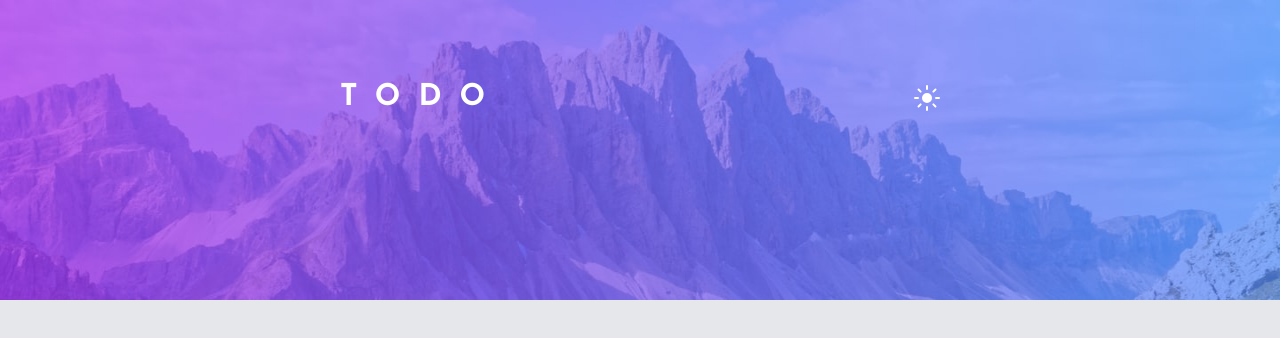
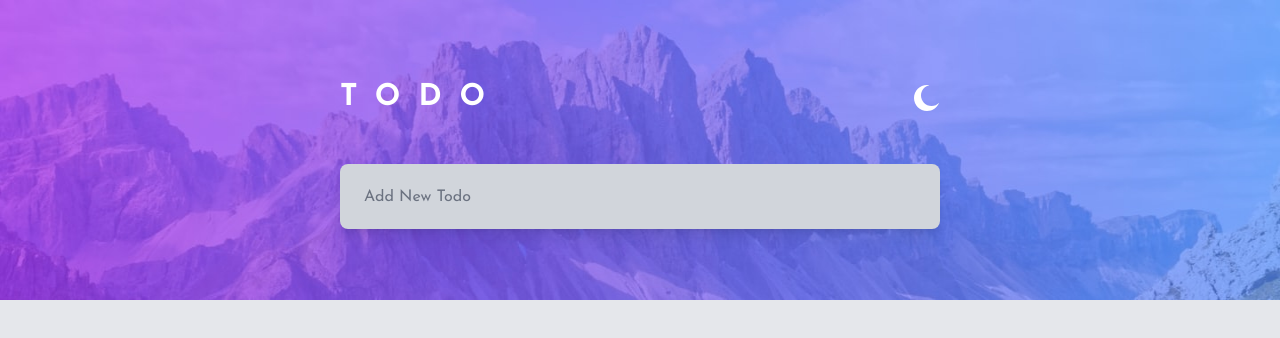
Before and after one commit to akpan-daniel/todo-app, a Vue app: page / in a window 1280 px wide. Shown: the top 338 px of the page. Built offline with nearby package versions, Linux system fonts and the light colour scheme.

Commit message:
add: todo input; edit: change dark prop in page-header to data; fix: theme icon

```diff
--- a/package.json
+++ b/package.json
@@ -10,6 +10,7 @@
   },
   "dependencies": {
     "@vueuse/core": "^9.9.0",
+    "uuid": "^9.0.0",
     "vue": "^3.2.45"
   },
   "devDependencies": {
--- a/src/App.vue
+++ b/src/App.vue
@@ -1,30 +1,37 @@
 <script>
-import { useDark } from "@vueuse/core";
-
 import PageHeader from "./components/PageHeader.vue";
 import TodoHeader from "./components/Todo/TodoHeader.vue";
+import TodoInput from "./components/Todo/TodoInput.vue";
 
 export default {
   data() {
     return {
-      isDark: useDark(),
+      todos: [],
     };
   },
   components: {
     PageHeader,
     TodoHeader,
+    TodoInput,
   },
   mounted() {
     document.body.classList.add("bg-gray-200", "dark:bg-gray-900");
+  },
+  methods: {
+    addTodo(todo) {
+      this.todos.push(todo);
+      console.log(this.todos);
+    },
   },
 };
 </script>
 
 <template>
   <main>
-    <PageHeader :isDark="isDark" />
+    <PageHeader />
     <div class="max-w-[600px] mx-auto pt-20">
       <TodoHeader />
+      <TodoInput @create-todo="addTodo" />
     </div>
   </main>
 </template>
--- a/src/components/PageHeader.vue
+++ b/src/components/PageHeader.vue
@@ -1,7 +1,11 @@
 <script>
+import { useDark } from "@vueuse/core";
+
 export default {
-  props: {
-    isDark: Boolean,
+  data() {
+    return {
+      isDark: useDark(),
+    };
   },
 };
 </script>
--- a/src/components/Todo/TodoHeader.vue
+++ b/src/components/Todo/TodoHeader.vue
@@ -10,7 +10,7 @@ const toggleDark = useToggle(isDark);
     <h1 class="font-semibold text-white text-3xl tracking-[18px]">TODO</h1>
     <button @click="toggleDark()">
       <img
-        v-if="isDark"
+        v-if="!isDark"
         src="/assets/images/icon-moon.svg"
         alt="switch theme"
       />
--- /dev/null
+++ b/src/components/Todo/TodoInput.vue
@@ -0,0 +1,42 @@
+<script>
+import { v4 as uuid4 } from "uuid";
+export default {
+  emits: ["create-todo"],
+  data() {
+    return {
+      newTodo: "",
+    };
+  },
+  methods: {
+    emitTodo() {
+      if (this.newTodo.length < 3) {
+        return;
+      }
+      this.$emit("create-todo", {
+        id: uuid4().toString(),
+        name: this.newTodo,
+        isComplete: false,
+        createdAt: new Date(),
+      });
+      this.newTodo = "";
+    },
+  },
+};
+</script>
+
+<template>
+  <section class="bg-gray-300 dark:bg-gray-800 rounded-lg mt-12 shadow-lg">
+    <form
+      class="h-[65px] flex justify-center items-center"
+      @submit.prevent
+      @submit="emitTodo"
+    >
+      <input
+        class="w-full h-[40px] bg-transparent border-0 outline outline-0 text-gray-700 p-[24px] placeholder:text-gray-500 dark:text-gray-300"
+        v-model="newTodo"
+        type="text"
+        placeholder="Add New Todo"
+      />
+    </form>
+  </section>
+</template>
```
Also changed, not shown: 1 other file (tests, documents, lock files or other folders).
